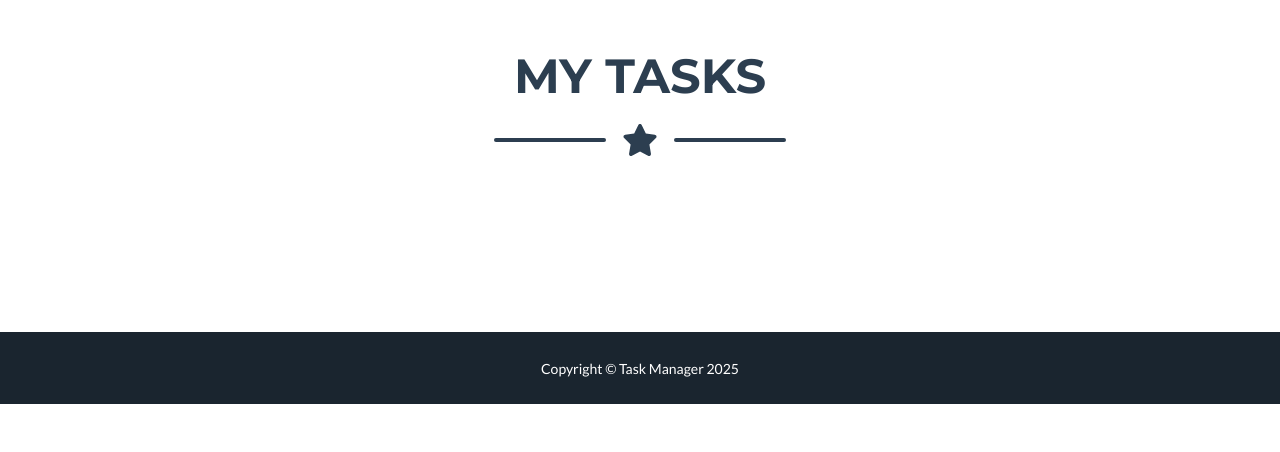
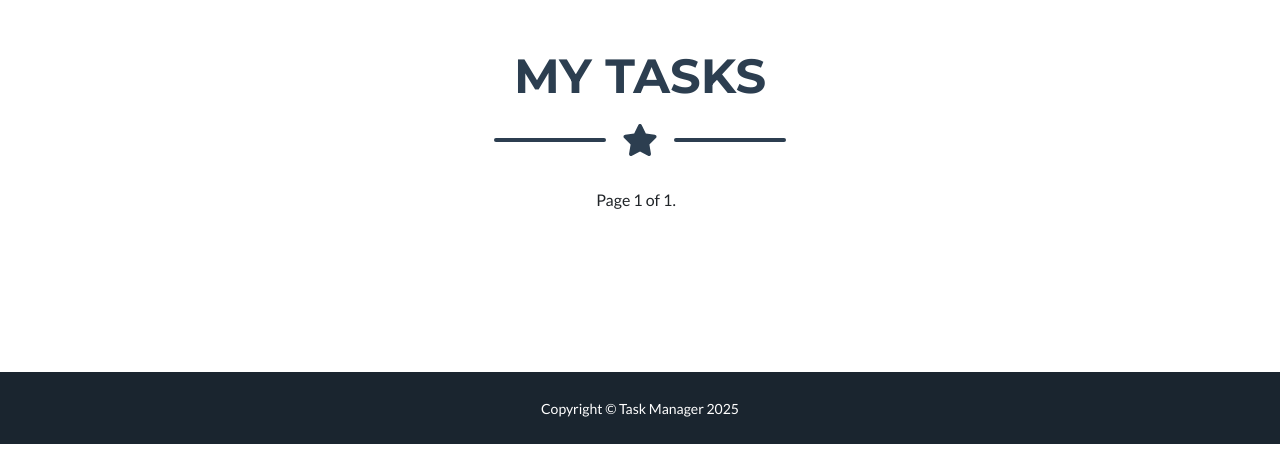
Before and after one commit to farahzuot/Task-manager, a Django app: page /tasks/ in a window 1280 px wide. Shown: the part 104-556 px from the top of the page. Run offline with Django 5.2, Linux system fonts and the light colour scheme; the visitor is signed in with stand-in values (Sample User, id 1); data that the repository does not hold is empty; some libraries are stand-ins or nearby versions.

Commit message:
add pagination to the tasks list

```diff
--- a/tasks/views.py
+++ b/tasks/views.py
@@ -34,6 +34,7 @@ class TaskListView(LoginRequiredMixin, ListView):
     model = Task
     template_name = 'tasks/task_list.html'
     context_object_name = 'tasks'
+    paginate_by = 10
 
     def get_queryset(self):
         return Task.objects.filter(user=self.request.user)
--- a/templates/tasks/task_list.html
+++ b/templates/tasks/task_list.html
@@ -23,22 +23,41 @@
                         </div>
                         <p class="description">{{ task.description }}</p>
                         <div>
-<div class="d-flex align-items-center">
-    {% if task.completed %}
-        <small class="text-success "><i class="fas fa-check-circle"></i> Completed</small>
-    {% else %}
-        <small class="text-danger "><i class="fas fa-times-circle"></i> Not Completed</small>
-    {% endif %}
-</div>
-
-
-
+                            <div class="d-flex align-items-center">
+                                {% if task.completed %}
+                                    <small class="text-success"><i class="fas fa-check-circle"></i> Completed</small>
+                                {% else %}
+                                    <small class="text-danger"><i class="fas fa-times-circle"></i> Not Completed</small>
+                                {% endif %}
+                            </div>
                         </div>
                       </a>
                     </div>
                     </div>
                   {% endfor %}
+
+                <div class="pagination justify-content-center g-3">
+                    <span class="step-links">
+                        {% if page_obj.has_previous %}
+                            <a href="?page=1">&laquo; first</a>
+                            <a href="?page={{ page_obj.previous_page_number }}">previous</a>
+                        {% endif %}
+
+                        <span class="current">
+                            Page {{ page_obj.number }} of {{ page_obj.paginator.num_pages }}.
+                        </span>
+
+                        {% if page_obj.has_next %}
+                            <a href="?page={{ page_obj.next_page_number }}">next</a>
+                            <a href="?page={{ page_obj.paginator.num_pages }}">last &raquo;</a>
+                        {% endif %}
+                    </span>
+                </div>
             </div>
+
+            <!-- Pagination Controls -->
+
+
         </div>
     </section>
 {% endblock content %}
```
